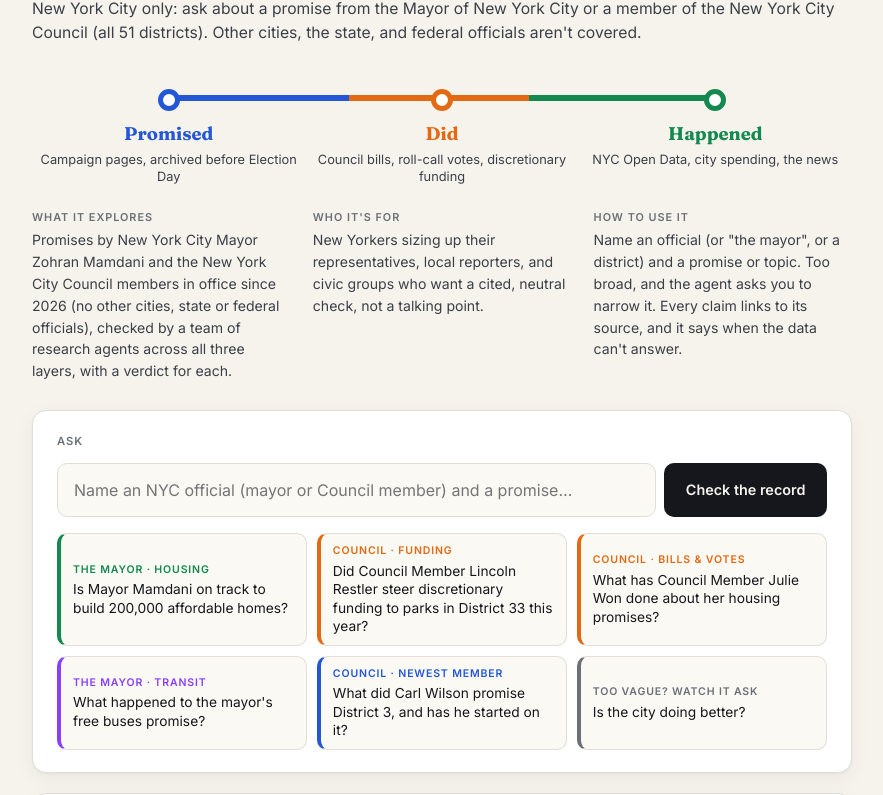
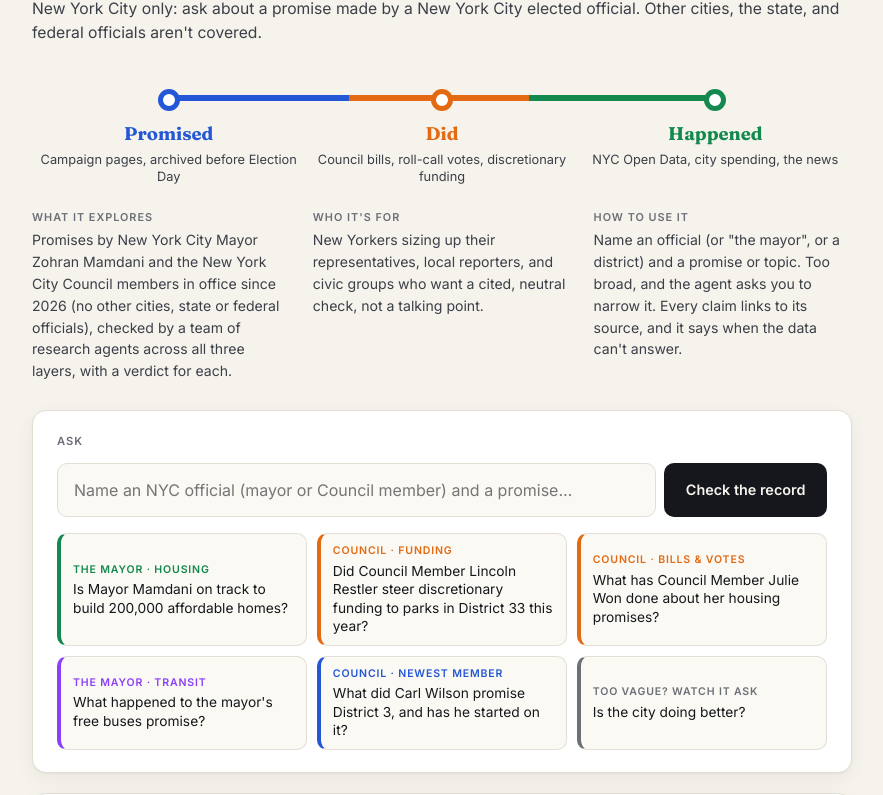
Before and after one commit to Deepthi-Rao/ieor-4570-project-2, a plain HTML site: page index.html in a window 1280 px wide. Shown: the part 191-986 px from the top of the page, without its empty margins (198-1081 px from the left). Drawn offline with nearby package versions, Linux system fonts and the light colour scheme.

Commit message:
Front end: scope line without naming the mayor
Co-Authored-By: Claude Opus 5.5 <noreply@anthropic.com>

```diff
--- a/index.html
+++ b/index.html
@@ -541,7 +541,7 @@
                 </div>
                 <h1>Promises, Kept<span class="q">?</span></h1>
                 <p class="lede">They campaigned on it. We checked the record.</p>
-                <p class="sub">New York City only: ask about a promise from the Mayor of New York City or a member of the New York City Council (all 51 districts). Other cities, the state, and federal officials aren't covered.</p>
+                <p class="sub">New York City only: ask about a promise made by a New York City elected official. Other cities, the state, and federal officials aren't covered.</p>
 
                 <div class="route" aria-label="Three layers of evidence">
                     <div class="stop" style="--c: var(--promised)">
```
